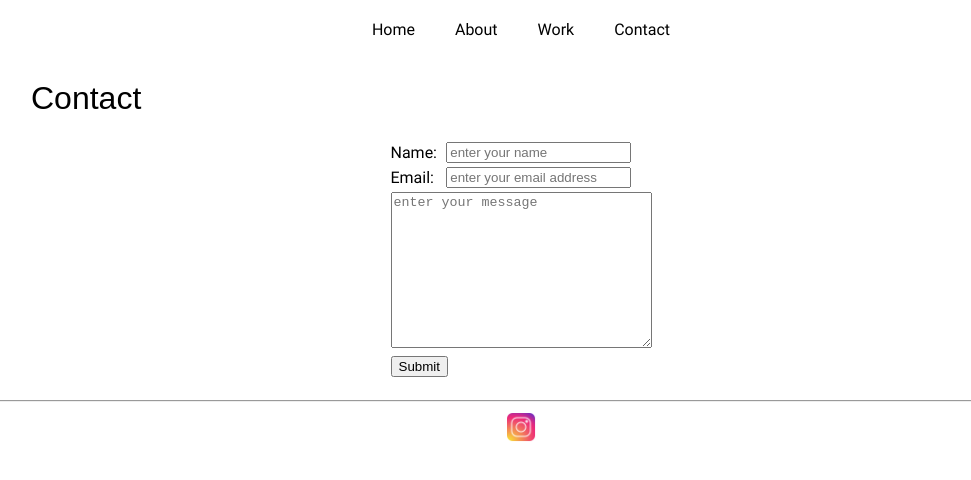
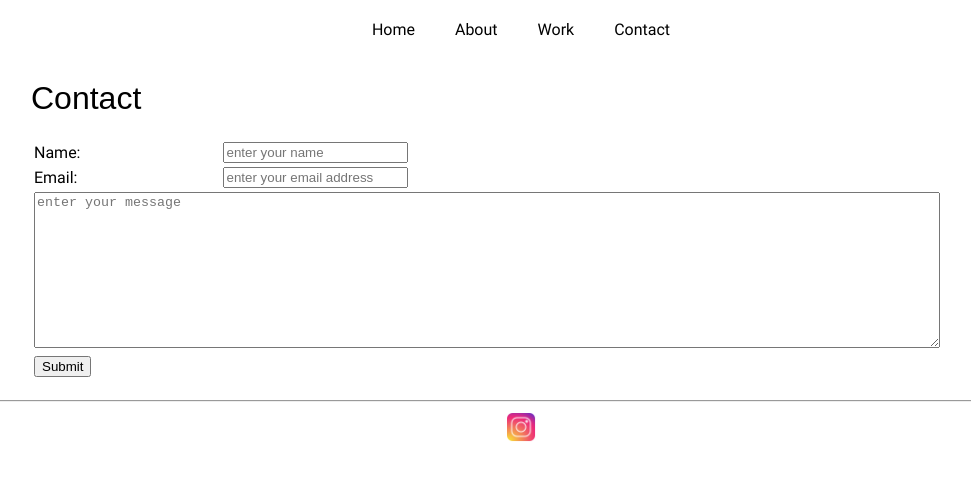
Before and after one commit to SophieGreenfield/SophieGreenfield.github.io, a Jekyll site: the page built from _pages/contact.html, in a window 1280 px wide. Shown: the top 480 px of the page, without its empty margins (119-1090 px from the left). Built offline with Jekyll 4.4.1, drawn with Linux system fonts in a browser that asks for light colours; some web fonts are replaced.

Commit message:
Make contact form look better left-aligned

```diff
--- a/_sass/main.scss
+++ b/_sass/main.scss
@@ -52,7 +52,9 @@ hr {
 }
 
 form {
-  align-self: center;
+  textarea {
+    width: 100vh;
+  }
 }
 
 
```
